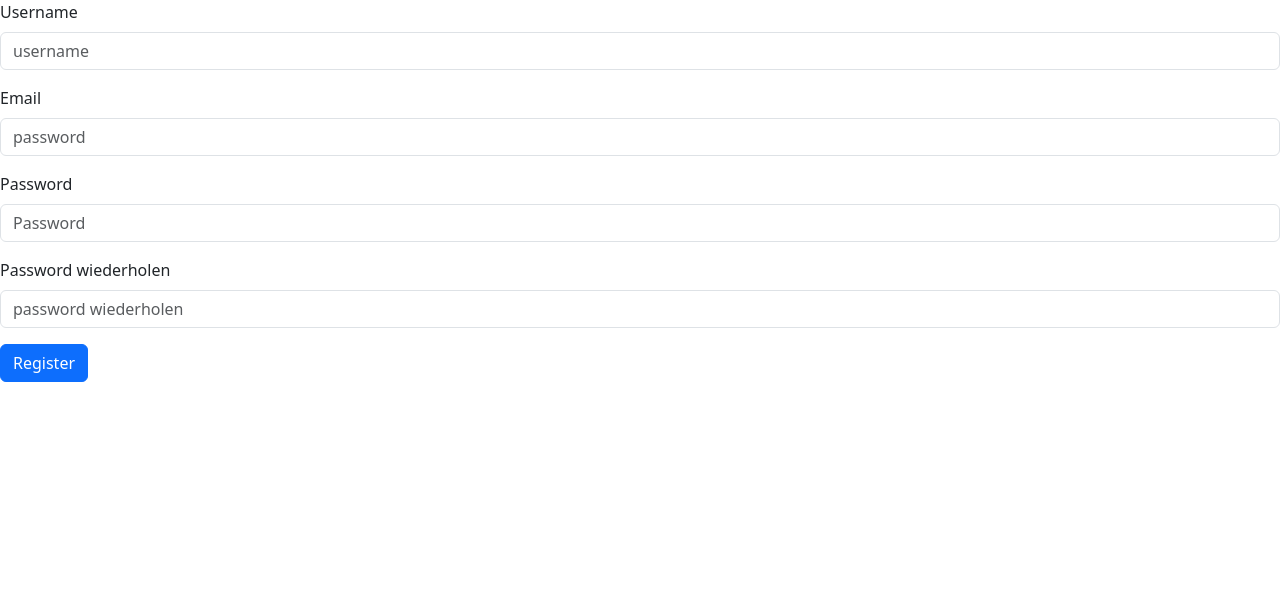
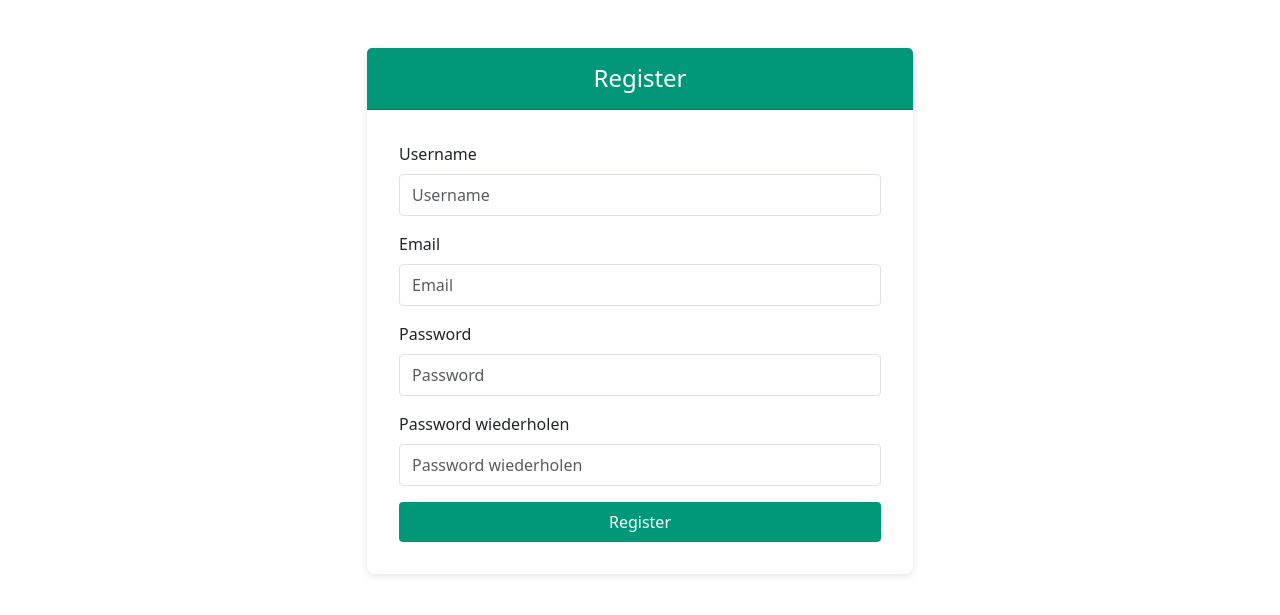
Before and after one commit to Hepha1stos/HackingWithPython, a Flask app: page /register in a window 1280 px wide. Shown: the part 56-671 px from the top of the page. Run offline with Flask 3, Linux system fonts and the light colour scheme.

Commit message:
updated styling

```diff
--- a/req.txt
+++ b/req.txt
@@ -1,7 +1,13 @@
 blinker==1.9.0
+cffi==1.17.1
 click==8.1.8
+colorama==0.4.6
+cryptography==44.0.2
 Flask==3.1.0
+Flask-MySQL==1.6.0
 itsdangerous==2.2.0
 Jinja2==3.1.6
 MarkupSafe==3.0.2
+pycparser==2.22
+PyMySQL==1.1.1
 Werkzeug==3.1.3
--- a/src/templates/register.html
+++ b/src/templates/register.html
@@ -4,23 +4,78 @@ Register
 {% endblock %}
 
 {% block content %}
+<style>
+  .modern-card {
+    border: none;
+    border-radius: 0.5rem;
+    box-shadow: 0 2px 8px rgba(0, 0, 0, 0.1);
+  }
+  .modern-card-header {
+    background-color: #009879;
+    color: #ffffff;
+    border-top-left-radius: 0.5rem;
+    border-top-right-radius: 0.5rem;
+    padding: 1rem;
+    text-align: center;
+  }
+  .modern-card-body {
+    padding: 2rem;
+  }
+  .modern-form-control {
+    border: 1px solid #dee2e6;
+    border-radius: 0.25rem;
+    padding: 0.5rem 0.75rem;
+    font-size: 1rem;
+    transition: border-color 0.3s ease;
+  }
+  .modern-form-control:focus {
+    border-color: #009879;
+    box-shadow: none;
+  }
+  .modern-btn {
+    background-color: #009879;
+    border: none;
+    border-radius: 0.25rem;
+    padding: 0.5rem 1rem;
+    color: #ffffff;
+    font-size: 1rem;
+    transition: background-color 0.3s ease;
+  }
+  .modern-btn:hover {
+    background-color: #007f67;
+  }
+</style>
+
+<div class="container mt-5">
+  <div class="row justify-content-center">
+    <div class="col-md-6">
+      <div class="card modern-card">
+        <div class="card-header modern-card-header">
+          <h4 class="mb-0">Register</h4>
+        </div>
+        <div class="card-body modern-card-body">
           <form method="POST" action="/register">
             <div class="mb-3">
-    <label for="exampleFormControlInput1" class="form-label" name="username">Username</label>
-    <input type="text" class="form-control" id="username" name="username" placeholder="username">
+              <label for="username" class="form-label">Username</label>
+              <input type="text" class="form-control modern-form-control" id="username" name="username" placeholder="Username" required>
             </div>
             <div class="mb-3">
-    <label for="exampleFormControlInput1" class="form-label" name="email">Email</label>
-    <input type="email" class="form-control" id="email" name="email" placeholder="password">
+              <label for="email" class="form-label">Email</label>
+              <input type="email" class="form-control modern-form-control" id="email" name="email" placeholder="Email" required>
             </div>
             <div class="mb-3">
-    <label for="exampleFormControlInput1" class="form-label" name="password1">Password</label>
-    <input type="password" class="form-control" id="password1" name="password1" placeholder="Password">
+              <label for="password1" class="form-label">Password</label>
+              <input type="password" class="form-control modern-form-control" id="password1" name="password1" placeholder="Password" required>
             </div>
             <div class="mb-3">
-    <label for="exampleFormControlInput1" class="form-label" name="password2">Password wiederholen</label>
-    <input type="password" class="form-control" id="password2" name="password2" placeholder="password wiederholen">
+              <label for="password2" class="form-label">Password wiederholen</label>
+              <input type="password" class="form-control modern-form-control" id="password2" name="password2" placeholder="Password wiederholen" required>
             </div>
-  <button type="submit" class="btn-primary btn">Register</button>
+            <button type="submit" class="btn modern-btn w-100">Register</button>
           </form>
+        </div>
+      </div>
+    </div>
+  </div>
+</div>
 {% endblock %}
--- a/src/timelog_routes.py
+++ b/src/timelog_routes.py
@@ -1,4 +1,4 @@
-from flask import render_template, request, Blueprint
+from flask import render_template, request, Blueprint, redirect
 
 from src.db import mysql
 
@@ -48,4 +48,5 @@ def add_new_timelog():
       print(catId,date,timeFrom, timeTo)
       cursor.execute(f"INSERT INTO timelog (timestampFrom, timestampTo, date,category_id, user_id) VALUES ('{timeFrom}','{timeTo}','{date}','{catId}','1')")
       conn.commit()
+      return redirect("/overview")
     return render_template("add_new_timelog.html",categories=categories)
```
Also changed, not shown: src/templates/add_new_timelog.html (+61 -10 lines), src/templates/login.html (+64 -9 lines), src/templates/overview.html (+62 -14 lines). Lines whose indentation alone changed are shown as unchanged.
